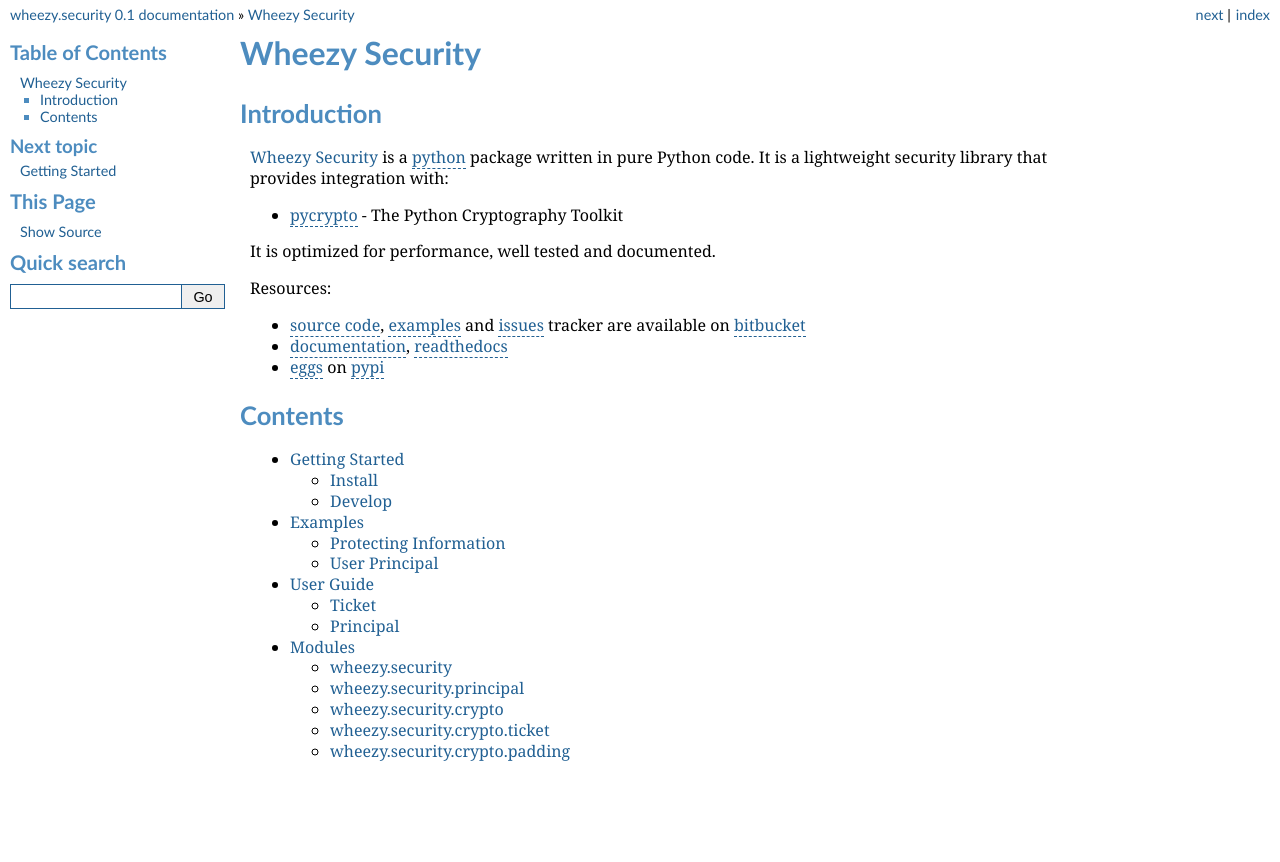
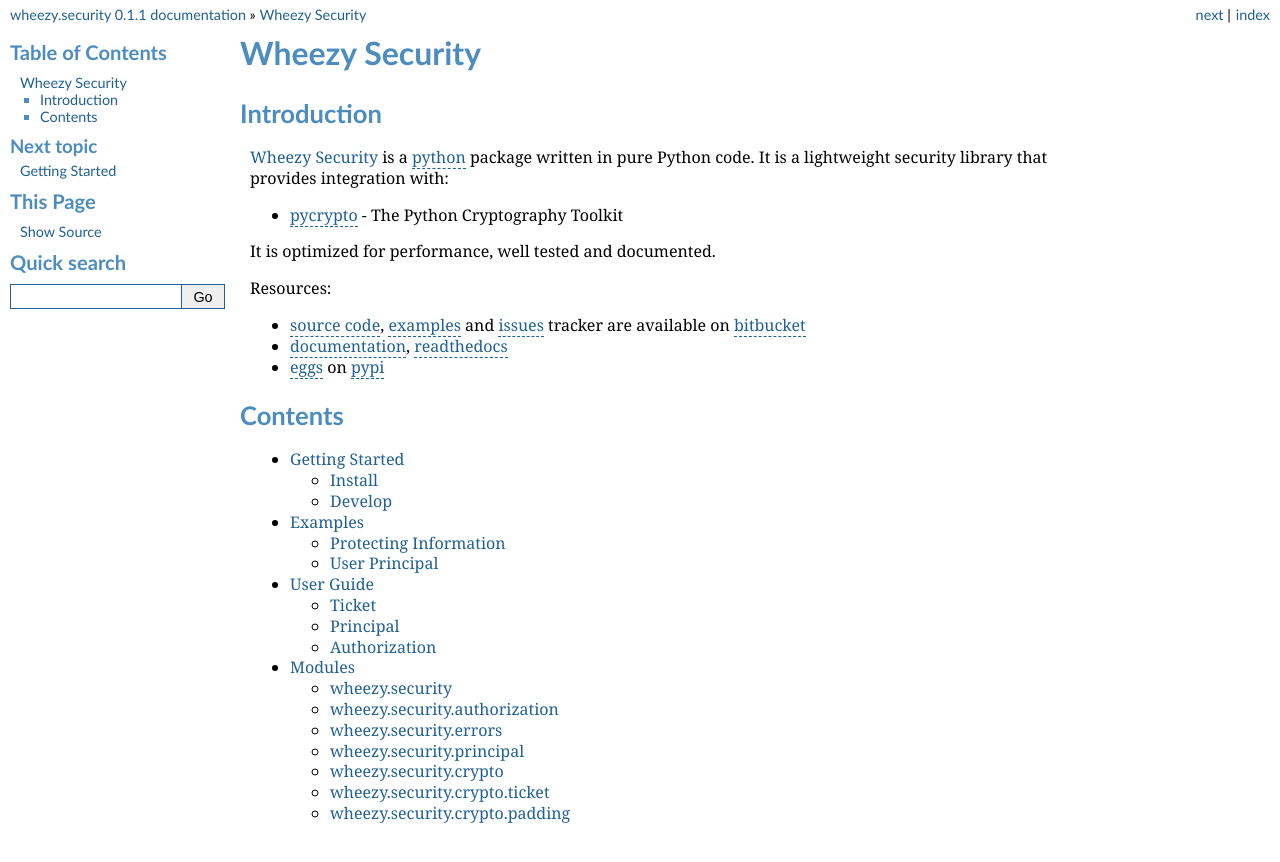
Before and after one commit to akornatskyy/wheezy.security, a Sphinx documentation site: the page built from doc/index.rst, in a window 1280 px wide. Shown: the top 862 px of the page. Built offline with Sphinx 7.4.7, drawn with Linux system fonts in a browser that asks for light colours.

Commit message:
Added Authorization section to documentation

```diff
--- a/doc/conf.py
+++ b/doc/conf.py
@@ -54,9 +54,9 @@
 # built documents.
 #
 # The short X.Y version.
-version = '0.1'
+version = '0.1.1'
 # The full version, including alpha/beta/rc tags.
-release = '0.1'
+release = '0.1.1'
 
 # The language for content autogenerated by Sphinx. Refer to documentation
 # for a list of supported languages.
--- a/doc/modules.rst
+++ b/doc/modules.rst
@@ -5,6 +5,18 @@
 ---------------
 
 .. automodule:: wheezy.security
+   :members:
+
+wheezy.security.authorization
+-----------------------------
+
+.. automodule:: wheezy.security.authorization
+   :members:
+
+wheezy.security.errors
+----------------------
+
+.. automodule:: wheezy.security.errors
    :members:
 
 wheezy.security.principal
```
Also changed, not shown: doc/userguide.rst (+32 -0 lines), 2 other files.
